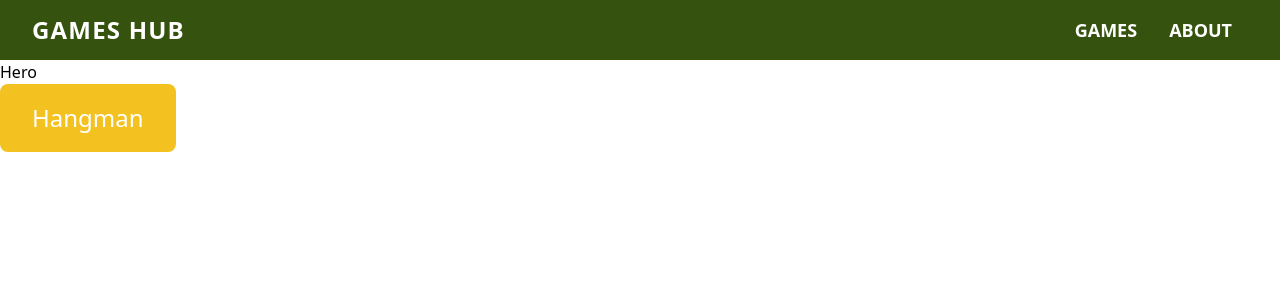
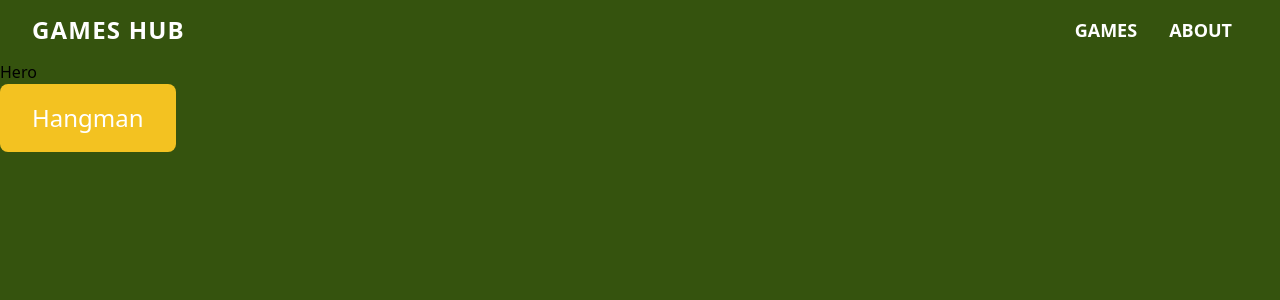
Before and after one commit to math-skills-mia/hangman, a React (Vite) app: page / in a window 1280 px wide. Shown: the top 300 px of the page. Built offline with nearby package versions, Linux system fonts and the light colour scheme.

Commit message:
No change.

```diff
--- a/src/styles.css
+++ b/src/styles.css
@@ -1,2 +1,6 @@
 /* For global styles */
 @import "tailwindcss";
+
+body {
+    background-color: oklch(40.5% 0.101 131.063);
+}
```
